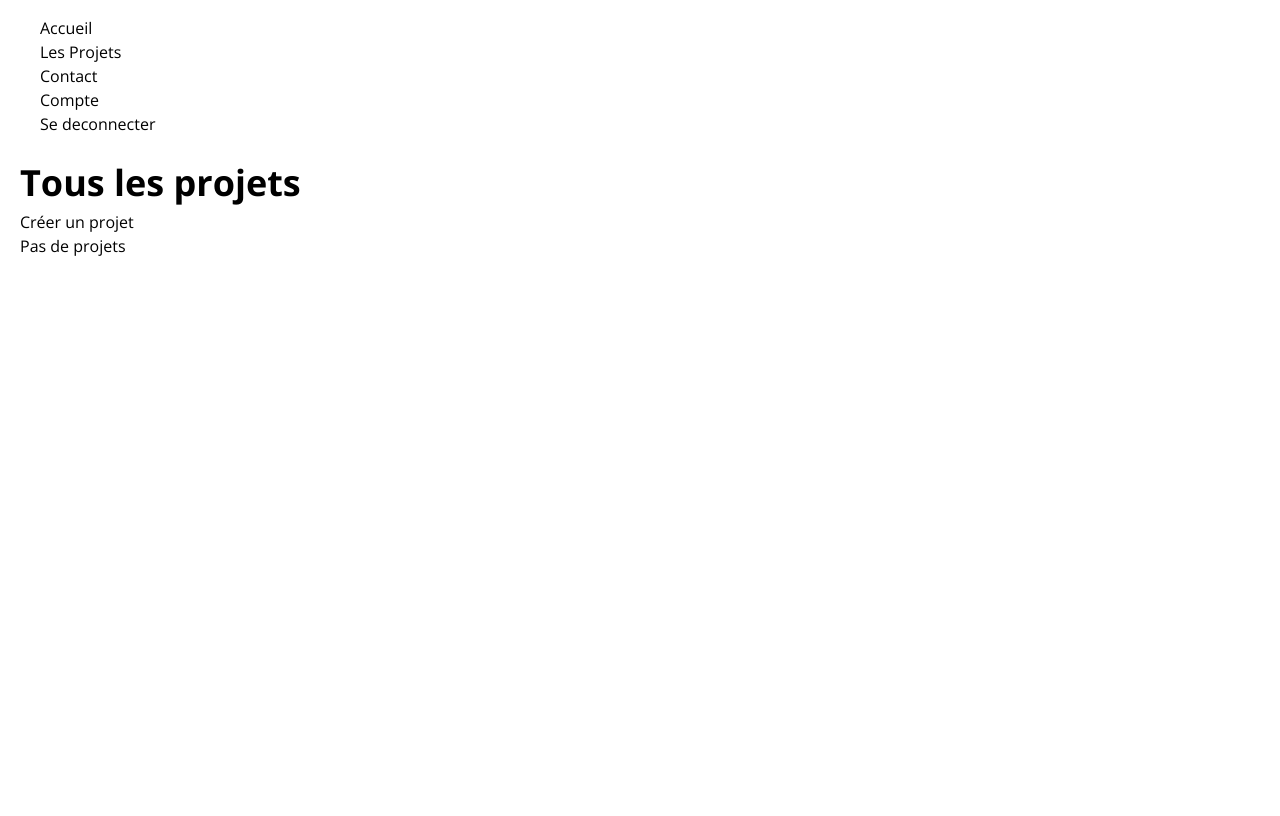
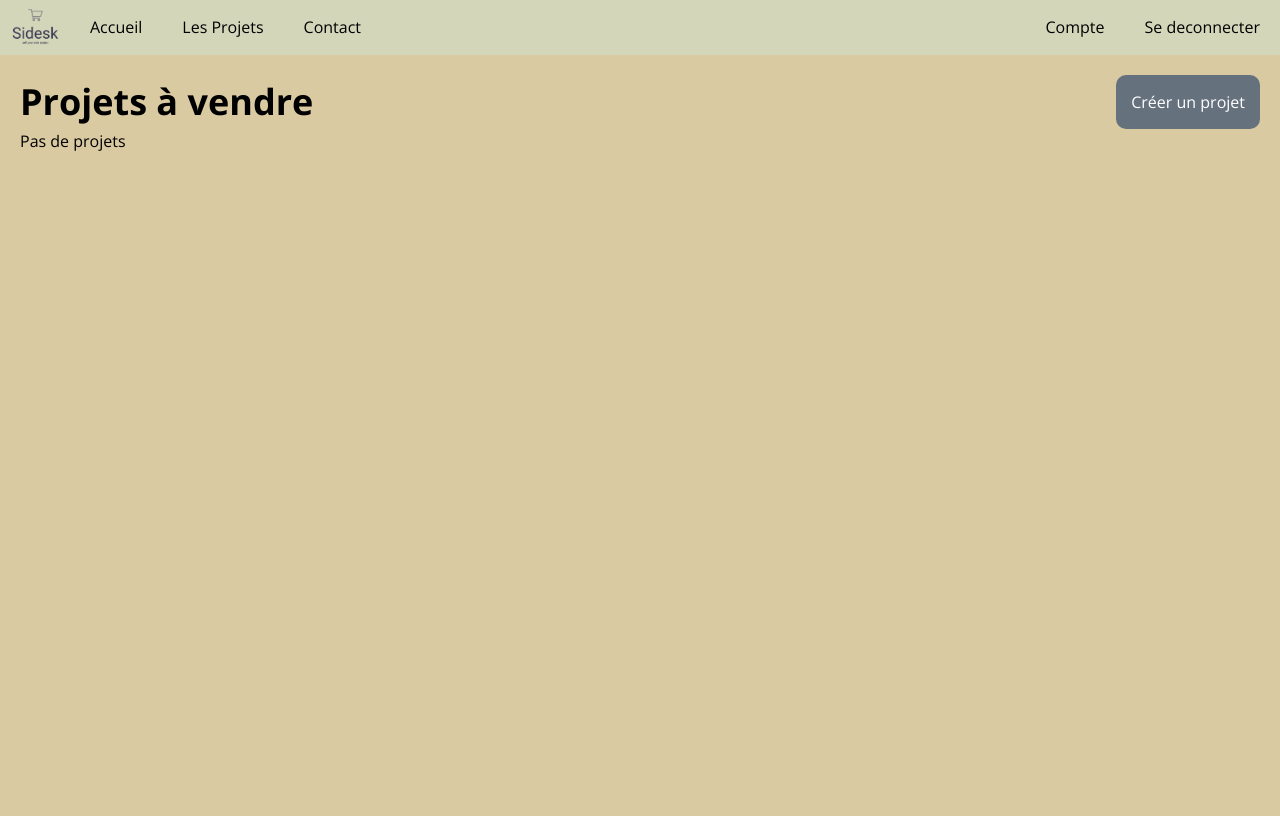
Before and after one commit to Pykix/sidesk, a Django app: page /projects/ in a window 1280 px wide. After the commit the page ends 151 px from the top, so only its background shows below. Run offline with Django 3.2, Linux system fonts and the light colour scheme; the visitor is signed in with stand-in values (Sample User, id 1); data that the repository does not hold is empty; parts of the project's set-up code (start-up, migrations or seed data) failed here and were passed over.

Commit message:
feat(css): WIP add CSS navbar

```diff
--- a/app/static/css/style.css
+++ b/app/static/css/style.css
@@ -1,7 +1,33 @@
 @import url('https://fonts.googleapis.com/css2?family=Open+Sans:ital,wght@0,400;0,700;1,400&display=swap');
+/** VARIABLES **/
+
+:root {
+    --main-background-color: #D4D6B9;
+    --second-background-color: #DACAA1;
+    --button-background-color: #66717E;
+    --button-hover-background-color: #66717ebd;
+}
 
 * {
     font-family: 'Open Sans', sans-serif;
+}
+
+body {
+    background-color: var(--second-background-color);
+}
+
+/** GENERAL **/
+/* Button */
+.button-link {
+    padding: 15px;
+    background: var(--button-background-color);
+    border-radius: 10px;
+    color: #fff;
+    transition: background 0.5s ease;
+}
+
+.button-link:hover {
+    background: var(--button-hover-background-color);
 }
 
 .title {
@@ -10,6 +36,35 @@
 
 .content {
     margin: 20px
+}
+
+/* NAVBAR */
+.navbar {
+    display: flex;
+    flex-direction: row;
+    background: var(--main-background-color);
+    overflow: hidden;
+}
+
+.navbar .push {
+    flex-grow: 1;
+}
+
+.navbar a {
+    padding: 15px 20px;
+    transition: background 0.5s ease;
+}
+
+.navbar a:nth-child(1) {
+    padding: 0;
+}
+
+.navbar a img {
+    width: 70px;
+}
+
+.navbar a:hover {
+    background: var(--button-hover-background-color);
 }
 
 /* PROJECT FORM */
@@ -30,6 +85,18 @@
 }
 
 /** Project List **/
+
+
+.all-project {
+    display: flex;
+    justify-content: space-between;
+}
+
+.all-project a {
+    align-items: baseline;
+}
+
+
 /* Card */
 .container {
     display: flex;
--- a/app/templates/core/navbar.html
+++ b/app/templates/core/navbar.html
@@ -1,22 +1,17 @@
-<nav class="navbar">
-    <ul>
-        <li><a href="{% url 'landing-page' %}">Accueil</a></li>
-        <li><a href="{% url 'projects:list' %}">Les Projets</a></li>
-        <li><a href="{% url 'projects:list' %}">Contact</a></li>
+{% load static %}
+<nav >
+    <div class="navbar">
+        <a href="{% url 'landing-page' %}"><img src="{% static 'images/min-logo.png' %}" alt=""></a>
+        <a href="{% url 'landing-page' %}">Accueil</a>
+        <a href="{% url 'projects:list' %}">Les Projets</a>
+        <a href="{% url 'projects:list' %}">Contact</a>
+        <div class="push"></div>
         {% if user.is_authenticated %}
-        <li class="navbar-item">
             <a href="{% url 'account_settings:index' %}">Compte</a>
-        </li>
-        <li class="navbar-item">
             <a href="{% url 'account_logout' %}">Se deconnecter</a>
-        </li>
         {% else %}
-        <li class="navbar-item">
             <a href="{% url 'account_login' %}">Se connecter</a>
-        </li>
-        <li class="navbar-item">
             <a href="{% url 'account_signup' %}">S'enregistrer</a>
-        </li>
         {% endif %}
-    </ul>
+    </div>
 </nav>
--- a/app/templates/projects/project_list.html
+++ b/app/templates/projects/project_list.html
@@ -2,17 +2,18 @@
 
 {% block title %}Sidesk tous les projets{% endblock title %}
 {% block content %}
-<h1 class="title">Tous les projets</h1>
+<div class="all-project">
+<h2 class="title">Projets à vendre</h2>
 {% if user.is_authenticated %}
-<a href="{% url 'projects:create' %}">Créer un projet</a>
+<a href="{% url 'projects:create' %}" class="button-link create-project">Créer un projet</a>
 {% endif %}
-
+</div>
 <div class="container">
     {% for project in projects %}
-    <a href="" class="project-link">
+    <a href="{% url 'projects:detail' project.slug %}" class="project-link">
         <div class="card">
           <div class="card-header">
-            <img src="{{project.images.all.0.image.url}}" alt="{{project.images.alt}}" />
+            <img src="{{project.images.all.0.image.url}}" alt="{{project.images.all.0.alt}}" />
           </div>
           <div class="card-body">
             <span class="tag tag-teal">{{project.category}}</span>
```
Also changed, not shown: app/static/images/min-logo.png (added).
